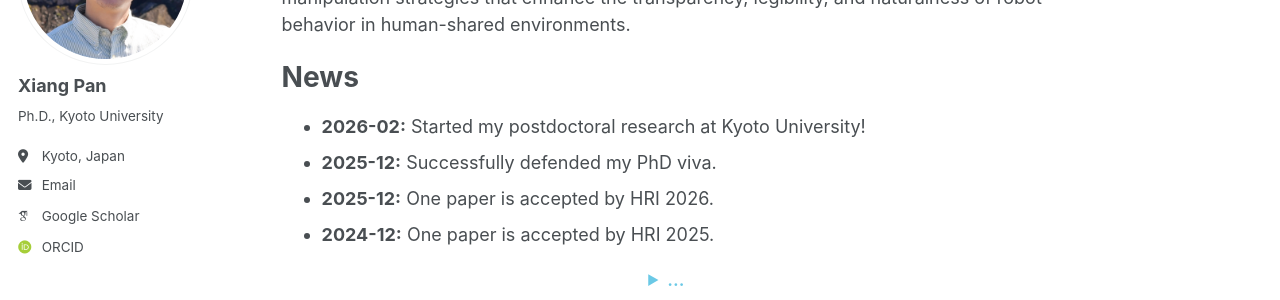
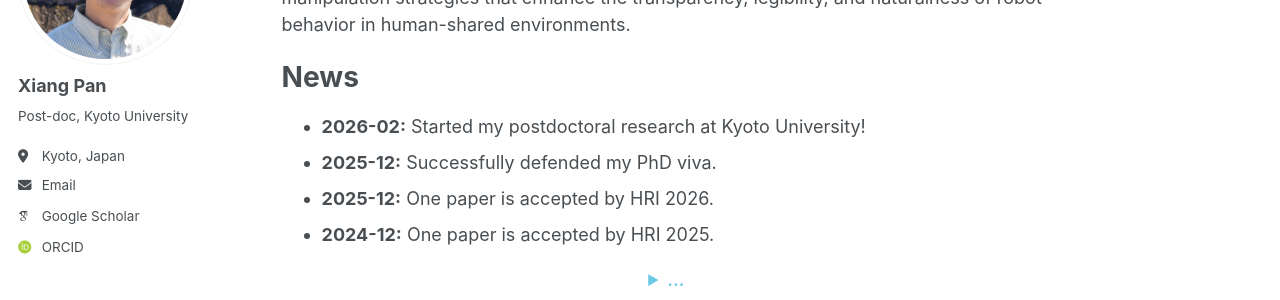
Before and after one commit to pan-xiang/pan-xiang.github.io, a Jekyll site: the page built from _pages/about.md, in a window 1280 px wide. Shown: the part 213-513 px from the top of the page. Built offline with Jekyll 4.4.1, drawn with Linux system fonts in a browser that asks for light colours; some web fonts are replaced; a script that is not in the unit is left out.

Commit message:
Update _config.yml

```diff
--- a/_config.yml
+++ b/_config.yml
@@ -24,7 +24,7 @@ author:
   avatar           : "xiang.jpg"
   name             : "Xiang Pan"
   pronouns         : # example: "she/her"
-  bio              : "Ph.D., Kyoto University"
+  bio              : "Post-doc, Kyoto University"
   location         : "Kyoto, Japan"
   # employer         : "Kyoto University"
   # uri              : # URL
```
